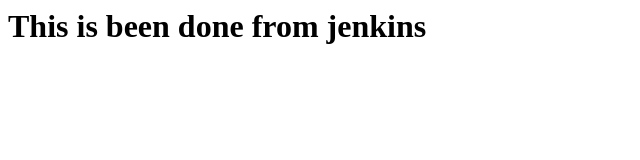
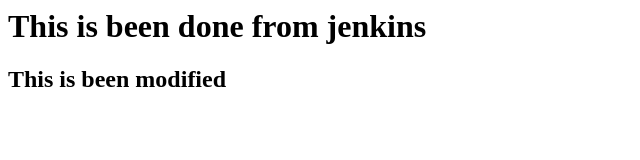
Before and after one commit to naveenappst/devopsb3httpd, a plain HTML site: page index.html in a window 1280 px wide. Shown: the whole page, without its empty margins (0-640 px from the left). Drawn offline with Linux system fonts and the light colour scheme.

Commit message:
Update index.html

```diff
--- a/index.html
+++ b/index.html
@@ -1 +1,2 @@
 <h1>This is been done from jenkins</h1>
+<h2>This is been modified</h2>
```
